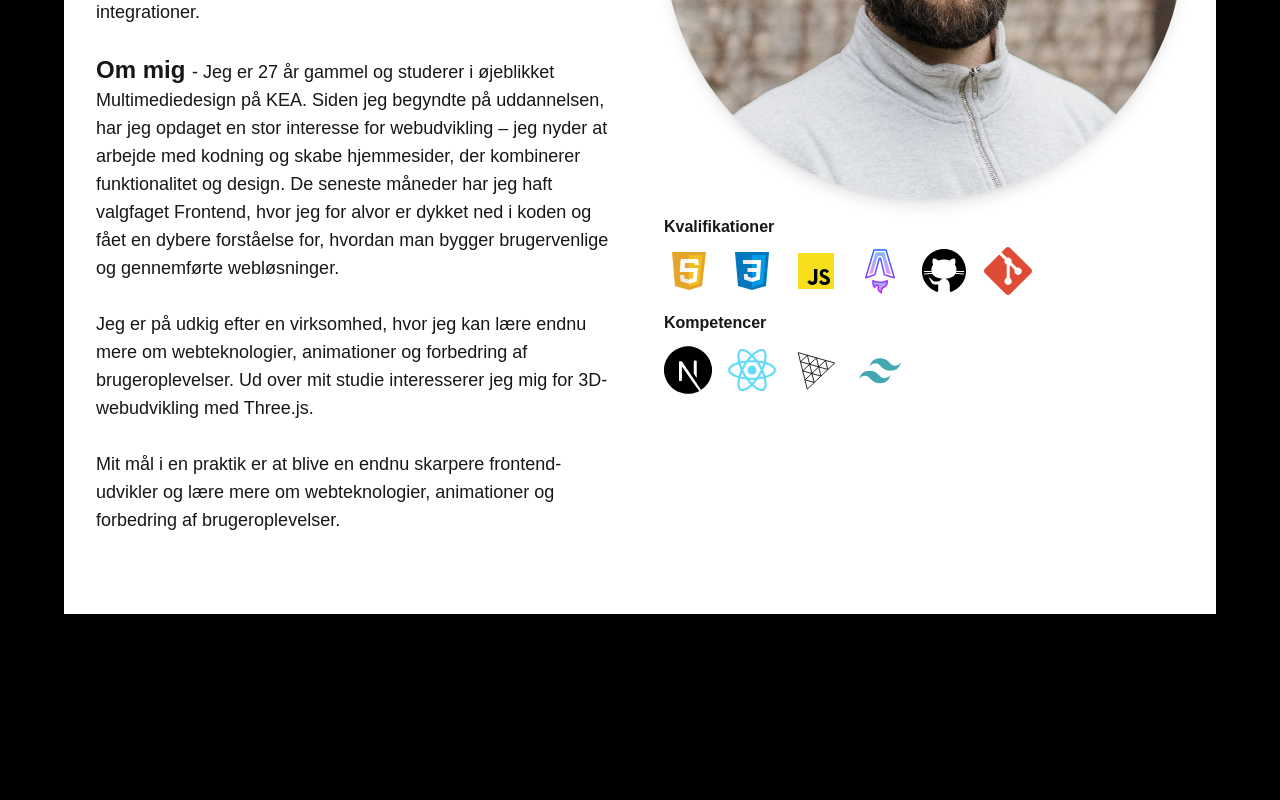
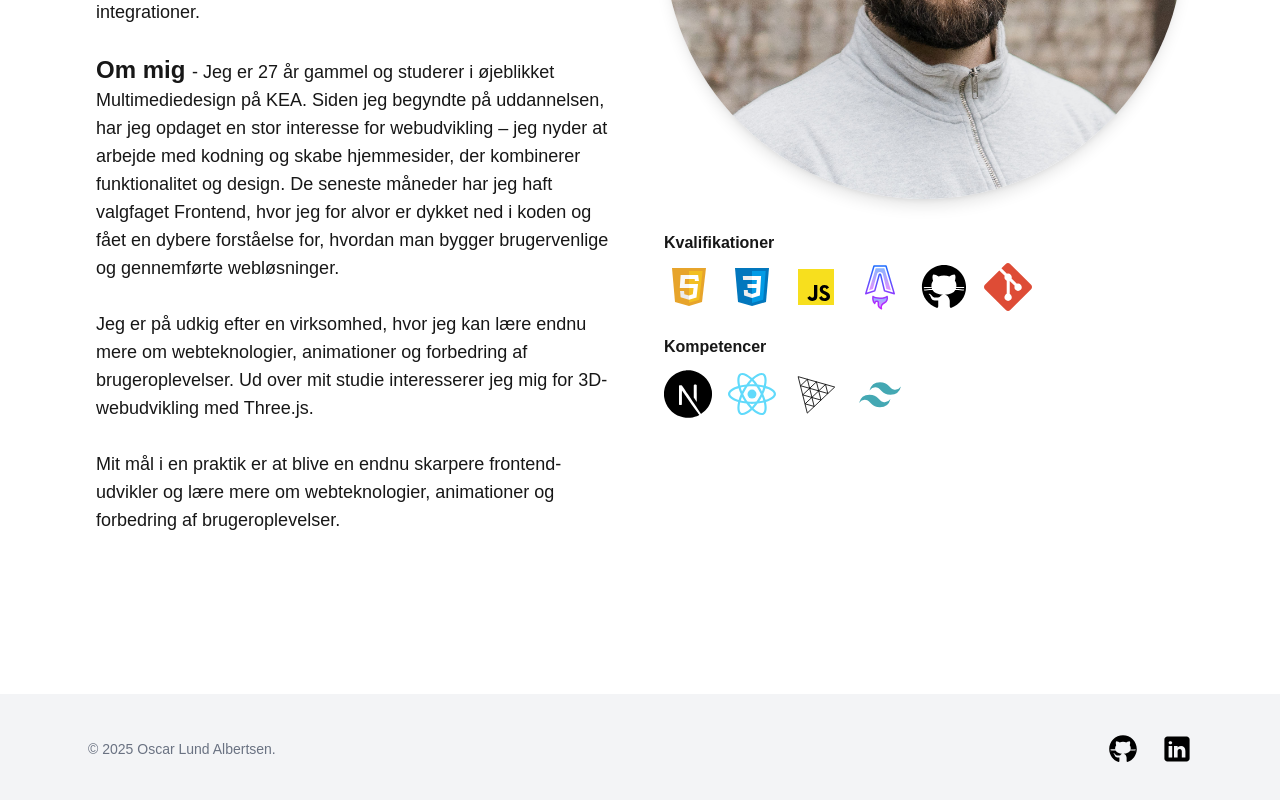
Before and after one commit to oscarlund121/praktik-digital, a Next.js app: page / in a window 1280 px wide. Shown: the part 1206-2006 px from the top of the page. Before the commit the page ends 1820 px from the top, so only its background shows below. Built offline with nearby package versions, Linux system fonts and the light colour scheme; a web font is replaced by a local one.

Commit message:
med footer

```diff
--- a/src/app/components/About.jsx
+++ b/src/app/components/About.jsx
@@ -4,7 +4,7 @@ const About = () => {
   return (
     <section id="about" className="py-20 px-8 max-w-6xl mx-auto bg-white">
       <div className="grid md:grid-cols-2 gap-12">
-        <div className="">
+        <div>
           <h3 className="text-2xl md:text-4xl font-bold mb-6">
             Jeg er en passioneret multimediestuderende med fokus på{" "}
             <span className="text-gray-400">frontend-udvikling</span> og{" "}
@@ -42,16 +42,16 @@ const About = () => {
           </div>
         </div>
 
-        <div className="flex flex-col gap-4">
+        <div className="flex flex-col gap-4 mb-">
           <Image
             src="/img/OZZEY-14.jpg"
             alt="Oscar"
             width={500}
             height={400}
-            className="w-full shadow-lg rounded-full"
+            className="w-full shadow-lg rounded-full mb-4"
           />
 
-          <div className="flex flex-col gap-2">
+          <div className="flex flex-col gap-2 mb-2">
             <h2 className="font-bold">Kvalifikationer</h2>
             <div className="flex flex-wrap gap-4">
               <Image
--- a/src/app/components/Footer.jsx
+++ b/src/app/components/Footer.jsx
@@ -0,0 +1,52 @@
+"use client";
+
+import Image from "next/image";
+
+const Footer = () => {
+  return (
+    <footer className="w-full bg-gray-100 py-10 mt-20">
+      <div className="max-w-6xl mx-auto flex flex-col md:flex-row justify-between items-center gap-8 px-6">
+
+        {/* Venstre side: Tekst */}
+        <p className="text-gray-500 text-sm text-center md:text-left">
+          © 2025 Oscar Lund Albertsen.
+        </p>
+
+        {/* Højre side: Ikoner */}
+        <div className="flex gap-6">
+          <a
+            href="https://github.com/oscarlund121"
+            target="_blank"
+            rel="noopener noreferrer"
+            className="hover:scale-110 transition-transform"
+          >
+            <Image
+              src="/img/github.svg"
+              alt="GitHub"
+              width={30}
+              height={30}
+              className="max-w-full"
+            />
+          </a>
+          <a
+            href="https://www.linkedin.com/in/oscar-lund/"
+            target="_blank"
+            rel="noopener noreferrer"
+            className="hover:scale-110 transition-transform"
+          >
+            <Image
+              src="/img/linkedin.svg"
+              alt="LinkedIn"
+              width={30}
+              height={30}
+              className="max-w-full"
+            />
+          </a>
+        </div>
+
+      </div>
+    </footer>
+  );
+};
+
+export default Footer;
--- a/src/app/components/Header.jsx
+++ b/src/app/components/Header.jsx
@@ -7,7 +7,7 @@ const Header = () => {
   const [menuOpen, setMenuOpen] = useState(false);
 
   return (
-    <header className="fixed w-full bg-white p-5 flex justify-between items-center z-10">
+    <header className="fixed w-full bg-gray-100 p-5 flex justify-between items-center z-10">
       <div className="flex flex-row gap-6 items-center">
         <a
           href="https://github.com/oscarlund121"
--- a/src/app/components/Hero.jsx
+++ b/src/app/components/Hero.jsx
@@ -1,7 +1,7 @@
 const Hero = ({}) => {
   return (
     <section className="min-h-screen flex flex-col justify-center px-12 pt-1 relative">
-      <div className="mb-10 ">
+      <div className="mb-2 sm:mb-5">
         <h1 className="text-5xl md:text-9xl font-bold break-words max-w-full mb-5">
           Multimedie studerende
         </h1>
--- a/src/app/globals.css
+++ b/src/app/globals.css
@@ -8,7 +8,7 @@
 }
 
 :root {
-  --background: black;
+  --background: white;
   --foreground: #171717;
 }
 
--- a/src/app/layout.js
+++ b/src/app/layout.js
@@ -1,6 +1,7 @@
 import { Rethink_Sans } from "next/font/google";
 import "./globals.css";
 import Header from "./components/Header";
+import Footer from "./components/Footer";
 
 const rethinkSans = Rethink_Sans({
   subsets: ["latin"],
@@ -19,6 +20,7 @@ export default function RootLayout({ children }) {
       <body className={`${rethinkSans.variable} font-sans antialiased`}>
         <Header />
         {children}
+        <Footer />
       </body>
     </html>
   );
```
Also changed, not shown: src/app/components/Project.jsx (added).
